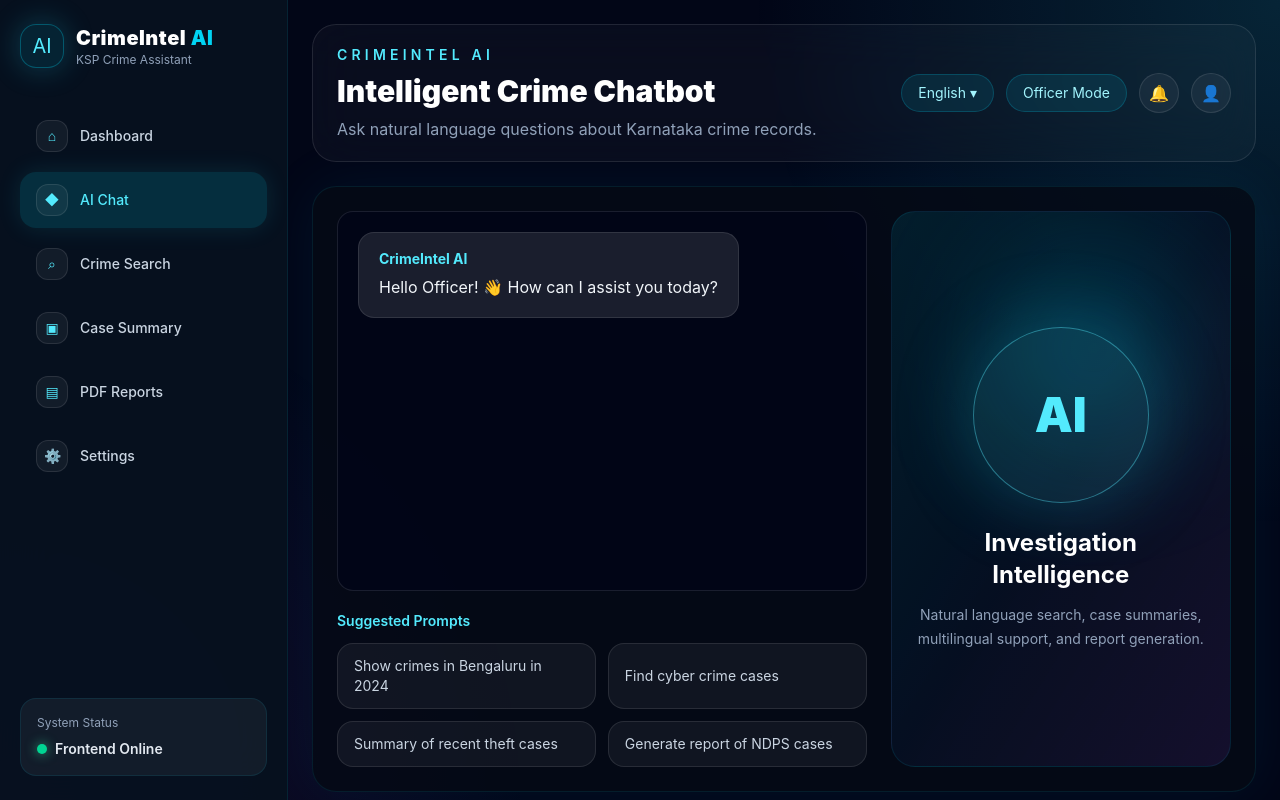
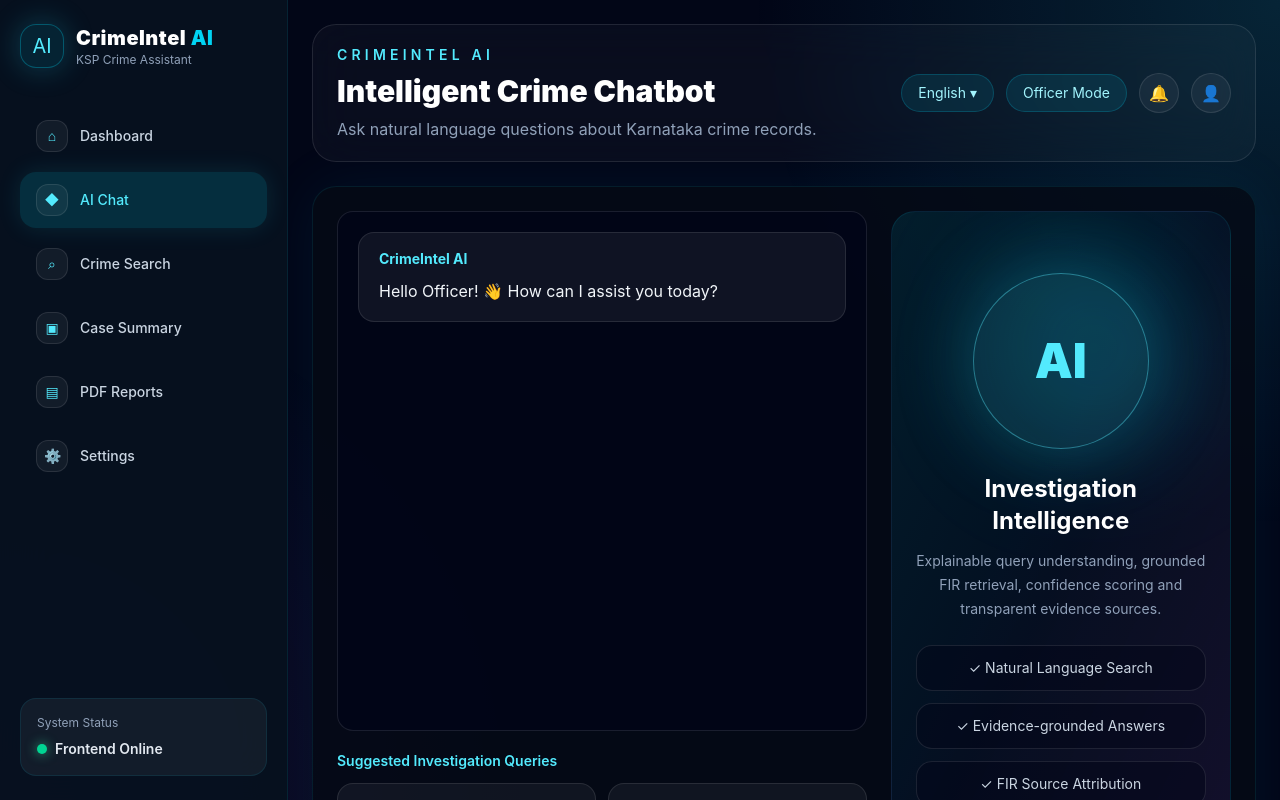
Before and after one commit to Ayush-eng-ai/Datathon-2026-CrimeAI, a React app in the folder Project-1-CrimeIntel-AI-Chatbot/frontend/: page /chatbot in a window 1280 px wide. Shown: the top 800 px of the page. Built offline with nearby package versions, Linux system fonts and the light colour scheme; the HTML template or start-up script is replaced by a standard one.

Commit message:
Add enterprise AI chat UI with intent and FIR evidence cards

```diff
--- a/Project-1-CrimeIntel-AI-Chatbot/frontend/src/components/chat/ChatWindow.jsx
+++ b/Project-1-CrimeIntel-AI-Chatbot/frontend/src/components/chat/ChatWindow.jsx
@@ -1,24 +1,41 @@
+import { useEffect, useRef } from "react"
+
 import MessageBubble from "./MessageBubble"
 
-function ChatWindow({ messages, loading, onPromptClick }) {
+function ChatWindow({
+  messages,
+  loading,
+  onPromptClick,
+}) {
+  const chatEndRef = useRef(null)
+
   const prompts = [
-    "Show crimes in Bengaluru in 2024",
-    "Find cyber crime cases",
-    "Summary of recent theft cases",
-    "Generate report of NDPS cases",
+    "Show open cyber fraud cases in Mysuru in 2026",
+    "Show robbery cases in Mangaluru",
+    "Find vehicle theft cases in Hubballi",
+    "Show bank fraud cases in Belagavi",
   ]
+
+  useEffect(() => {
+    chatEndRef.current?.scrollIntoView({
+      behavior: "smooth",
+    })
+  }, [messages, loading])
 
   return (
     <section className="rounded-3xl border border-cyan-400/10 bg-[#050b16]/80 p-6 shadow-[0_0_60px_rgba(14,165,233,0.08)]">
       <div className="grid gap-6 xl:grid-cols-[1.4fr_0.9fr]">
         <div>
-          <div className="h-[380px] space-y-4 overflow-y-auto rounded-2xl border border-white/10 bg-slate-950/80 p-5">
+          <div className="h-[520px] space-y-5 overflow-y-auto rounded-2xl border border-white/10 bg-slate-950/80 p-5">
             {messages.map((item, index) => (
               <MessageBubble
-                key={index}
+                key={`${item.type}-${index}`}
                 type={item.type}
                 title={item.title}
                 message={item.message}
+                intent={item.intent}
+                sources={item.sources}
+                totalMatches={item.totalMatches}
               />
             ))}
 
@@ -26,19 +43,30 @@ function ChatWindow({ messages, loading, onPromptClick }) {
               <MessageBubble
                 type="bot"
                 title="CrimeIntel AI"
-                message="Analyzing your query..."
+                message="Analyzing query, retrieving FIR evidence and ranking matching records..."
+                intent={null}
+                sources={[]}
+                totalMatches={0}
+                loading
               />
             )}
+
+            <div ref={chatEndRef} />
           </div>
 
           <div className="mt-5">
-            <p className="text-sm font-semibold text-cyan-300">Suggested Prompts</p>
+            <p className="text-sm font-semibold text-cyan-300">
+              Suggested Investigation Queries
+            </p>
+
             <div className="mt-3 grid gap-3 md:grid-cols-2">
               {prompts.map((prompt) => (
                 <button
                   key={prompt}
+                  type="button"
                   onClick={() => onPromptClick(prompt)}
-                  className="rounded-2xl border border-white/10 bg-white/5 px-4 py-3 text-left text-sm text-slate-300 transition hover:border-cyan-400/40 hover:bg-cyan-400/10 hover:text-cyan-200"
+                  disabled={loading}
+                  className="rounded-2xl border border-white/10 bg-white/5 px-4 py-3 text-left text-sm text-slate-300 transition hover:border-cyan-400/40 hover:bg-cyan-400/10 hover:text-cyan-200 disabled:cursor-not-allowed disabled:opacity-50"
                 >
                   {prompt}
                 </button>
@@ -48,17 +76,37 @@ function ChatWindow({ messages, loading, onPromptClick }) {
         </div>
 
         <div className="relative hidden overflow-hidden rounded-3xl border border-cyan-400/10 bg-gradient-to-br from-cyan-400/10 via-blue-500/5 to-purple-500/10 p-6 xl:block">
-          <div className="absolute right-10 top-10 h-48 w-48 rounded-full bg-cyan-400/20 blur-3xl"></div>
+          <div className="absolute right-10 top-10 h-48 w-48 rounded-full bg-cyan-400/20 blur-3xl" />
+
           <div className="relative flex h-full flex-col items-center justify-center text-center">
             <div className="flex h-44 w-44 items-center justify-center rounded-full border border-cyan-300/40 bg-cyan-300/10 text-5xl font-black text-cyan-300 shadow-[0_0_80px_rgba(34,211,238,0.25)]">
               AI
             </div>
+
             <h3 className="mt-6 text-2xl font-bold text-white">
               Investigation Intelligence
             </h3>
+
             <p className="mt-3 text-sm leading-6 text-slate-400">
-              Natural language search, case summaries, multilingual support, and report generation.
+              Explainable query understanding, grounded FIR retrieval,
+              confidence scoring and transparent evidence sources.
             </p>
+
+            <div className="mt-6 grid w-full gap-3">
+              {[
+                "Natural Language Search",
+                "Evidence-grounded Answers",
+                "FIR Source Attribution",
+                "Relevance Scoring",
+              ].map((feature) => (
+                <div
+                  key={feature}
+                  className="rounded-2xl border border-white/10 bg-slate-950/50 px-4 py-3 text-sm text-slate-300"
+                >
+                  ✓ {feature}
+                </div>
+              ))}
+            </div>
           </div>
         </div>
       </div>
--- /dev/null
+++ b/Project-1-CrimeIntel-AI-Chatbot/frontend/src/components/chat/EvidenceCard.jsx
@@ -0,0 +1,78 @@
+function EvidenceCard({ source, index }) {
+  const relevance = Math.round(
+    (source.relevance_score || 0) * 100
+  )
+
+  return (
+    <div className="rounded-2xl border border-white/10 bg-slate-950/80 p-4">
+      <div className="flex flex-wrap items-start justify-between gap-3">
+        <div>
+          <p className="text-xs font-semibold uppercase tracking-[0.18em] text-cyan-300">
+            Evidence Source {index + 1}
+          </p>
+
+          <p className="mt-2 font-semibold text-white">
+            Crime No: {source.crime_no || "Not available"}
+          </p>
+
+          <p className="mt-1 text-sm text-slate-400">
+            Case No: {source.case_no || "Not available"}
+          </p>
+        </div>
+
+        <span className="rounded-full border border-emerald-400/30 bg-emerald-400/10 px-3 py-1 text-xs font-semibold text-emerald-300">
+          {relevance}% Relevant
+        </span>
+      </div>
+
+      <div className="mt-4 grid gap-3 text-sm md:grid-cols-2">
+        <div>
+          <span className="text-slate-500">District</span>
+          <p className="mt-1 text-slate-200">
+            {source.district || "Not available"}
+          </p>
+        </div>
+
+        <div>
+          <span className="text-slate-500">Police Station</span>
+          <p className="mt-1 text-slate-200">
+            {source.police_station || "Not available"}
+          </p>
+        </div>
+
+        <div>
+          <span className="text-slate-500">Crime Type</span>
+          <p className="mt-1 text-slate-200">
+            {source.crime_sub_head ||
+              source.crime_head ||
+              "Not available"}
+          </p>
+        </div>
+
+        <div>
+          <span className="text-slate-500">Status</span>
+          <p className="mt-1 text-slate-200">
+            {source.status || "Not available"}
+          </p>
+        </div>
+      </div>
+
+      <div className="mt-4">
+        <span className="text-sm text-slate-500">Case Facts</span>
+
+        <p className="mt-2 text-sm leading-6 text-slate-300">
+          {source.brief_facts || "No case facts available."}
+        </p>
+      </div>
+
+      <div className="mt-4 h-2 overflow-hidden rounded-full bg-slate-800">
+        <div
+          className="h-full rounded-full bg-gradient-to-r from-cyan-400 to-blue-500"
+          style={{ width: `${relevance}%` }}
+        />
+      </div>
+    </div>
+  )
+}
+
+export default EvidenceCard
--- /dev/null
+++ b/Project-1-CrimeIntel-AI-Chatbot/frontend/src/components/chat/IntentCard.jsx
@@ -0,0 +1,67 @@
+import AIConfidenceBadge from "./AIConfidenceBadge"
+
+function IntentCard({ intent }) {
+  if (!intent) return null
+
+  const chips = [
+    ...(intent.crime_types || []).map((item) => ({
+      label: item,
+      icon: "🚨",
+    })),
+    ...(intent.locations || []).map((item) => ({
+      label: item,
+      icon: "📍",
+    })),
+  ]
+
+  if (intent.status) {
+    chips.push({
+      label: intent.status,
+      icon: "📂",
+    })
+  }
+
+  if (intent.year) {
+    chips.push({
+      label: intent.year,
+      icon: "📅",
+    })
+  }
+
+  return (
+    <div className="mt-4 rounded-2xl border border-cyan-400/20 bg-cyan-400/[0.06] p-4">
+      <div className="flex flex-wrap items-center justify-between gap-3">
+        <div>
+          <p className="text-xs font-semibold uppercase tracking-[0.2em] text-cyan-300">
+            AI Query Understanding
+          </p>
+
+          <p className="mt-1 text-sm font-semibold capitalize text-white">
+            Intent: {intent.intent?.replaceAll("_", " ") || "crime search"}
+          </p>
+        </div>
+
+        <AIConfidenceBadge confidence={intent.confidence} />
+      </div>
+
+      <div className="mt-4 flex flex-wrap gap-2">
+        {chips.map((chip, index) => (
+          <span
+            key={`${chip.label}-${index}`}
+            className="rounded-full border border-white/10 bg-slate-950/70 px-3 py-1.5 text-xs capitalize text-slate-300"
+          >
+            {chip.icon} {chip.label}
+          </span>
+        ))}
+
+        {chips.length === 0 && (
+          <span className="text-sm text-slate-400">
+            No specific filters detected.
+          </span>
+        )}
+      </div>
+    </div>
+  )
+}
+
+export default IntentCard
--- a/Project-1-CrimeIntel-AI-Chatbot/frontend/src/components/chat/MessageBubble.jsx
+++ b/Project-1-CrimeIntel-AI-Chatbot/frontend/src/components/chat/MessageBubble.jsx
@@ -1,17 +1,94 @@
-function MessageBubble({ type, title, message }) {
+import IntentCard from "./IntentCard"
+import EvidenceCard from "./EvidenceCard"
+
+function MessageBubble({
+  type,
+  title,
+  message,
+  intent,
+  sources = [],
+  totalMatches = 0,
+  loading = false,
+}) {
   const isUser = type === "user"
 
   return (
     <div className={`flex ${isUser ? "justify-end" : "justify-start"}`}>
       <div
-        className={`max-w-xl rounded-2xl px-5 py-4 ${
+        className={`${
+          isUser ? "max-w-xl" : "w-full max-w-4xl"
+        } rounded-2xl px-5 py-4 ${
           isUser
             ? "bg-gradient-to-r from-cyan-500 to-blue-500 text-white"
-            : "border border-white/10 bg-white/10 text-slate-100"
+            : "border border-white/10 bg-white/[0.06] text-slate-100"
         }`}
       >
-        {title && <p className="mb-1 text-sm font-bold text-cyan-300">{title}</p>}
-        <p className="whitespace-pre-line leading-7">{message}</p>
+        {title && (
+          <div className="mb-2 flex flex-wrap items-center justify-between gap-2">
+            <p className="text-sm font-bold text-cyan-300">
+              {title}
+            </p>
+
+            {!isUser && intent && (
+              <span className="rounded-full border border-white/10 bg-slate-950/60 px-3 py-1 text-xs text-slate-400">
+                {totalMatches} FIR source(s)
+              </span>
+            )}
+          </div>
+        )}
+
+        <p className="whitespace-pre-line leading-7">
+          {message}
+        </p>
+
+        {loading && (
+          <div className="mt-4 flex items-center gap-2 text-sm text-cyan-300">
+            <span className="h-2 w-2 animate-pulse rounded-full bg-cyan-300" />
+            <span className="h-2 w-2 animate-pulse rounded-full bg-cyan-300 [animation-delay:150ms]" />
+            <span className="h-2 w-2 animate-pulse rounded-full bg-cyan-300 [animation-delay:300ms]" />
+            <span className="ml-2">
+              Searching police database...
+            </span>
+          </div>
+        )}
+
+        {!isUser && intent && (
+          <IntentCard intent={intent} />
+        )}
+
+        {!isUser && sources.length > 0 && (
+          <div className="mt-4">
+            <div className="mb-3 flex items-center justify-between gap-3">
+              <p className="text-xs font-semibold uppercase tracking-[0.2em] text-cyan-300">
+                Grounded FIR Evidence
+              </p>
+
+              <span className="text-xs text-slate-500">
+                {sources.length} source(s)
+              </span>
+            </div>
+
+            <div className="space-y-3">
+              {sources.map((source, index) => (
+                <EvidenceCard
+                  key={
+                    source.case_master_id ||
+                    `${source.crime_no}-${index}`
+                  }
+                  source={source}
+                  index={index}
+                />
+              ))}
+            </div>
+          </div>
+        )}
+
+        {!isUser && intent && (
+          <div className="mt-4 rounded-xl border border-emerald-400/20 bg-emerald-400/[0.06] px-4 py-3 text-xs leading-5 text-emerald-200">
+            Grounded response: This answer is based only on FIR
+            evidence retrieved from PostgreSQL.
+          </div>
+        )}
       </div>
     </div>
   )
--- a/Project-1-CrimeIntel-AI-Chatbot/frontend/src/pages/Chatbot/Chatbot.jsx
+++ b/Project-1-CrimeIntel-AI-Chatbot/frontend/src/pages/Chatbot/Chatbot.jsx
@@ -3,6 +3,7 @@ import { useState } from "react"
 import Header from "../../components/layout/Header"
 import ChatWindow from "../../components/chat/ChatWindow"
 import ChatInput from "../../components/chat/ChatInput"
+
 import { sendChatMessage } from "../../services/chatService"
 
 function Chatbot() {
@@ -11,39 +12,61 @@ function Chatbot() {
       type: "bot",
       title: "CrimeIntel AI",
       message: "Hello Officer! 👋 How can I assist you today?",
+      intent: null,
+      sources: [],
+      totalMatches: 0,
     },
   ])
 
   const [loading, setLoading] = useState(false)
 
   const handleSendMessage = async (text) => {
-    if (!text.trim()) return
+    const cleanText = text.trim()
+
+    if (!cleanText || loading) return
 
     const userMessage = {
       type: "user",
-      message: text,
+      message: cleanText,
     }
 
-    setMessages((prev) => [...prev, userMessage])
+    setMessages((previousMessages) => [
+      ...previousMessages,
+      userMessage,
+    ])
+
     setLoading(true)
 
     try {
-      const response = await sendChatMessage(text)
+      const response = await sendChatMessage(cleanText)
+      const responseData = response.data
 
       const botMessage = {
         type: "bot",
         title: "CrimeIntel AI",
-        message: response.data.answer,
+        message: responseData.answer,
+        intent: responseData.intent || null,
+        sources: responseData.sources || [],
+        totalMatches: responseData.total_matches || 0,
       }
 
-      setMessages((prev) => [...prev, botMessage])
+      setMessages((previousMessages) => [
+        ...previousMessages,
+        botMessage,
+      ])
     } catch (error) {
-      setMessages((prev) => [
-        ...prev,
+      console.error("Chat API Error:", error)
+
+      setMessages((previousMessages) => [
+        ...previousMessages,
         {
           type: "bot",
           title: "CrimeIntel AI",
-          message: "Backend se response nahi aa pa raha. FastAPI server check karo.",
+          message:
+            "Backend se response nahi aa pa raha. FastAPI server aur database connection check karo.",
+          intent: null,
+          sources: [],
+          totalMatches: 0,
         },
       ])
     } finally {
@@ -54,12 +77,17 @@ function Chatbot() {
   return (
     <div className="space-y-5">
       <Header />
+
       <ChatWindow
         messages={messages}
         loading={loading}
         onPromptClick={handleSendMessage}
       />
-      <ChatInput onSendMessage={handleSendMessage} loading={loading} />
+
+      <ChatInput
+        onSendMessage={handleSendMessage}
+        loading={loading}
+      />
     </div>
   )
 }
```
Also changed, not shown: Project-1-CrimeIntel-AI-Chatbot/frontend/src/components/chat/AIConfidenceBadge.jsx (added, +24 -0 lines).
